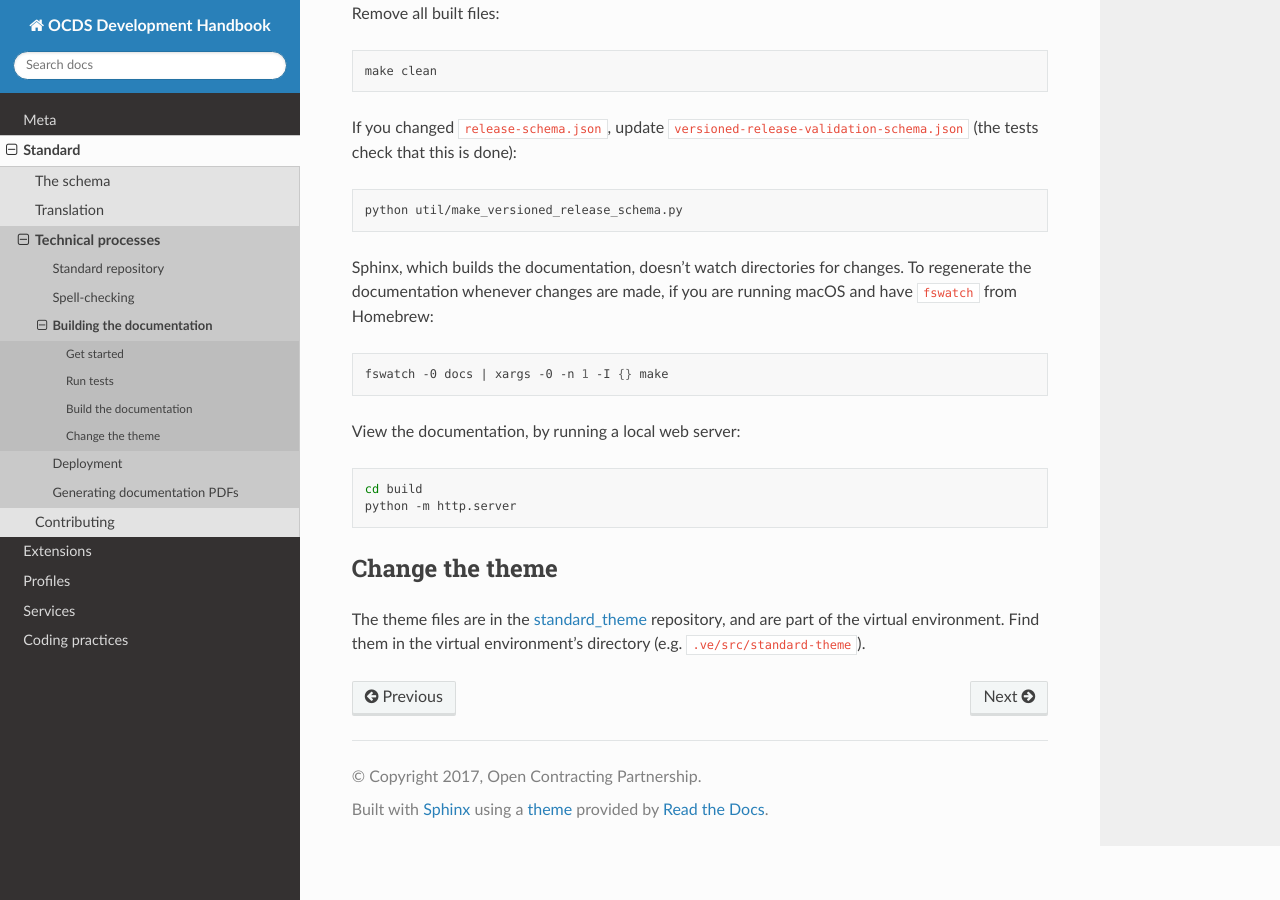
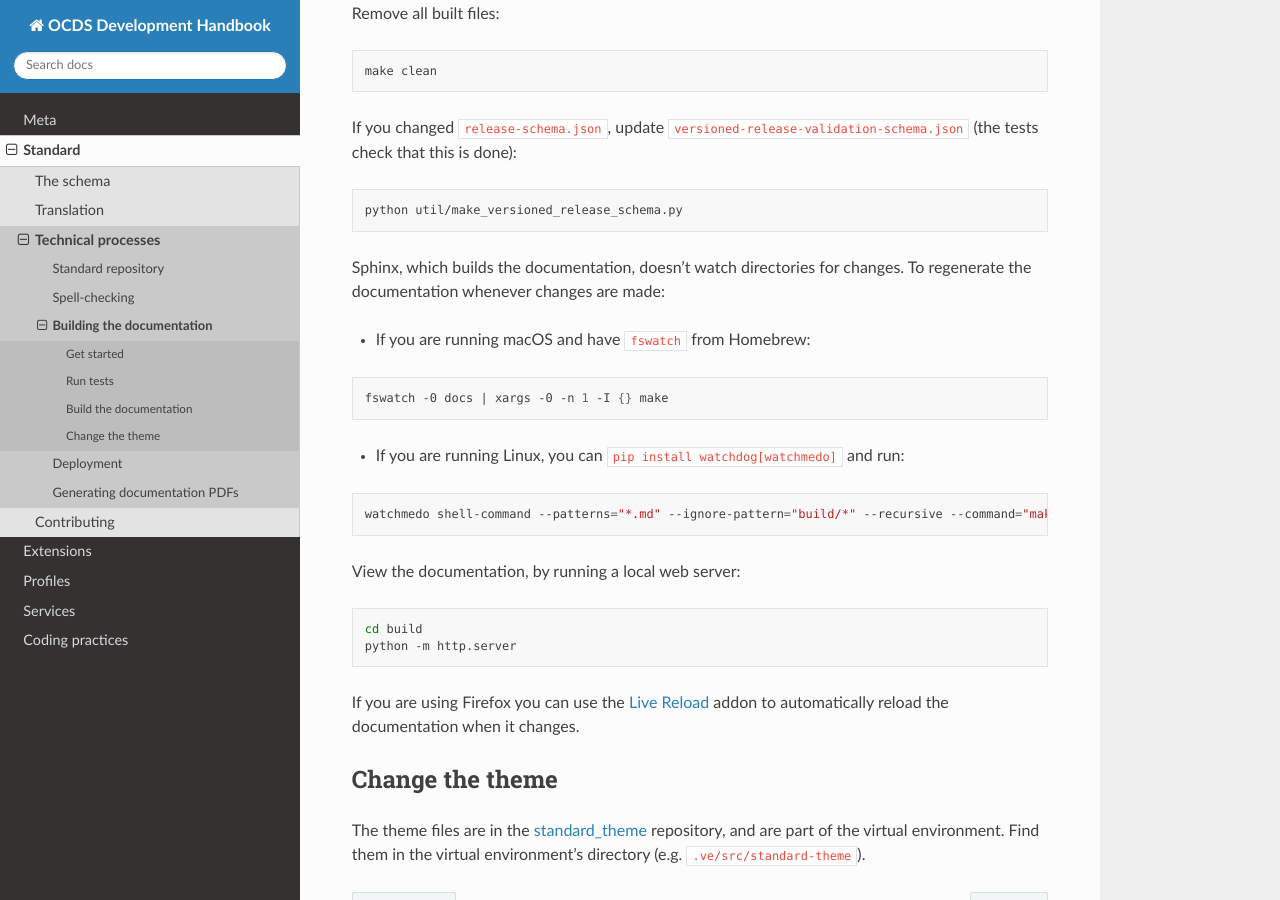
Before and after one commit to open-contracting/standard-development-handbook, a Sphinx documentation site: the page built from docs/standard/technical/build.md, in a window 1280 px wide and 900 px high, scrolled down 1396 px. Built offline with Sphinx 7.4.7 and the Read the Docs theme 2.0.0, drawn with Linux system fonts in a browser that asks for light colours; pages that are not in the unit, such as notebooks, are missing from menus.

Commit message:
Update directory watching instructions
Add instructions for Linux and Firefox users.

````diff
--- a/docs/standard/technical/build.md
+++ b/docs/standard/technical/build.md
@@ -72,10 +72,17 @@ If you changed `release-schema.json`, update `versioned-release-validation-schem
 python util/make_versioned_release_schema.py
 ```
 
-Sphinx, which builds the documentation, doesn't watch directories for changes. To regenerate the documentation whenever changes are made, if you are running macOS and have `fswatch` from Homebrew:
+Sphinx, which builds the documentation, doesn't watch directories for changes. To regenerate the documentation whenever changes are made:
+
+* If you are running macOS and have `fswatch` from Homebrew:
 
 ```shell
 fswatch -0 docs | xargs -0 -n 1 -I {} make
+```
+* If you are running Linux, you can `pip install watchdog[watchmedo]` and run:
+
+```shell
+watchmedo shell-command --patterns="*.md" --ignore-pattern="build/*" --recursive --command="make"
 ```
 
 View the documentation, by running a local web server:
@@ -85,6 +92,8 @@ cd build
 python -m http.server
 ```
 
+If you are using Firefox you can use the [Live Reload](https://addons.mozilla.org/en-US/firefox/addon/live-reload/) addon to automatically reload the documentation when it changes.
+
 ## Change the theme
 
 The theme files are in the [standard_theme](https://github.com/open-contracting/standard_theme) repository, and are part of the virtual environment. Find them in the virtual environment's directory (e.g. `.ve/src/standard-theme`).
````
